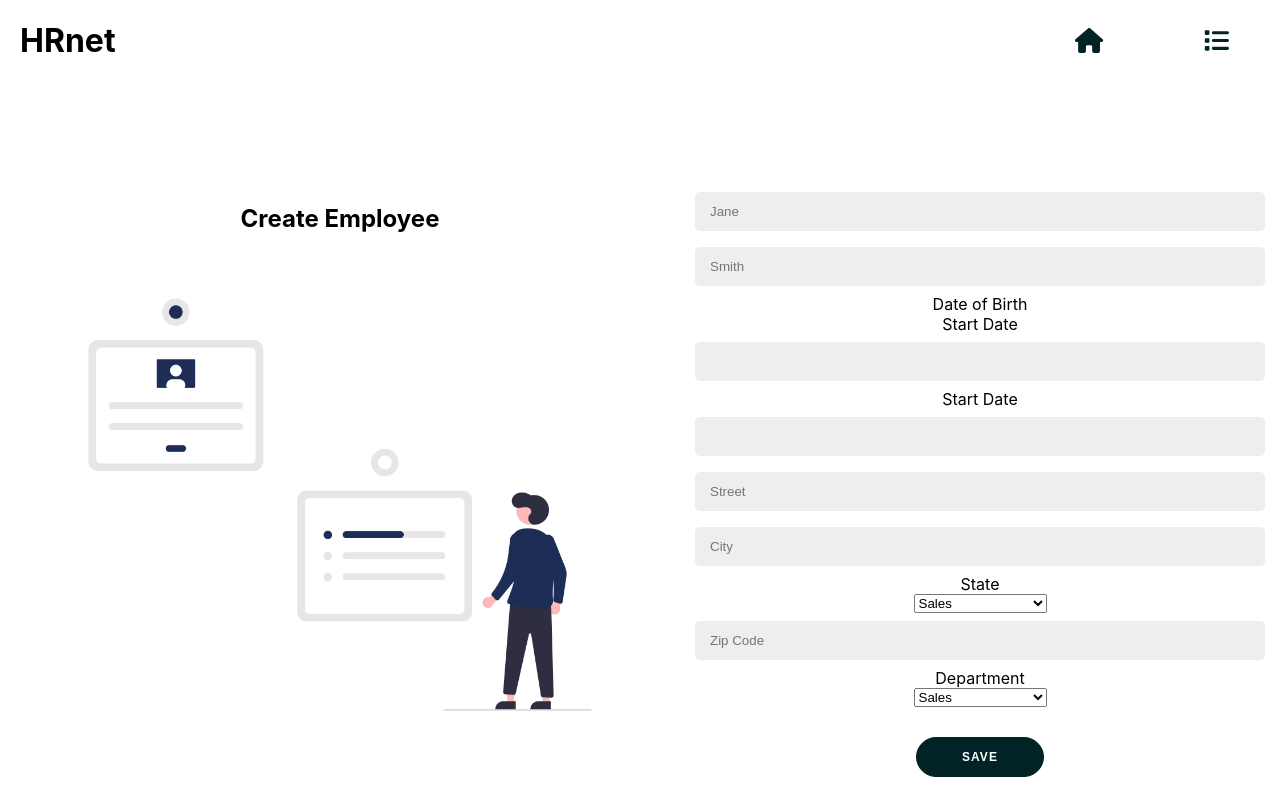
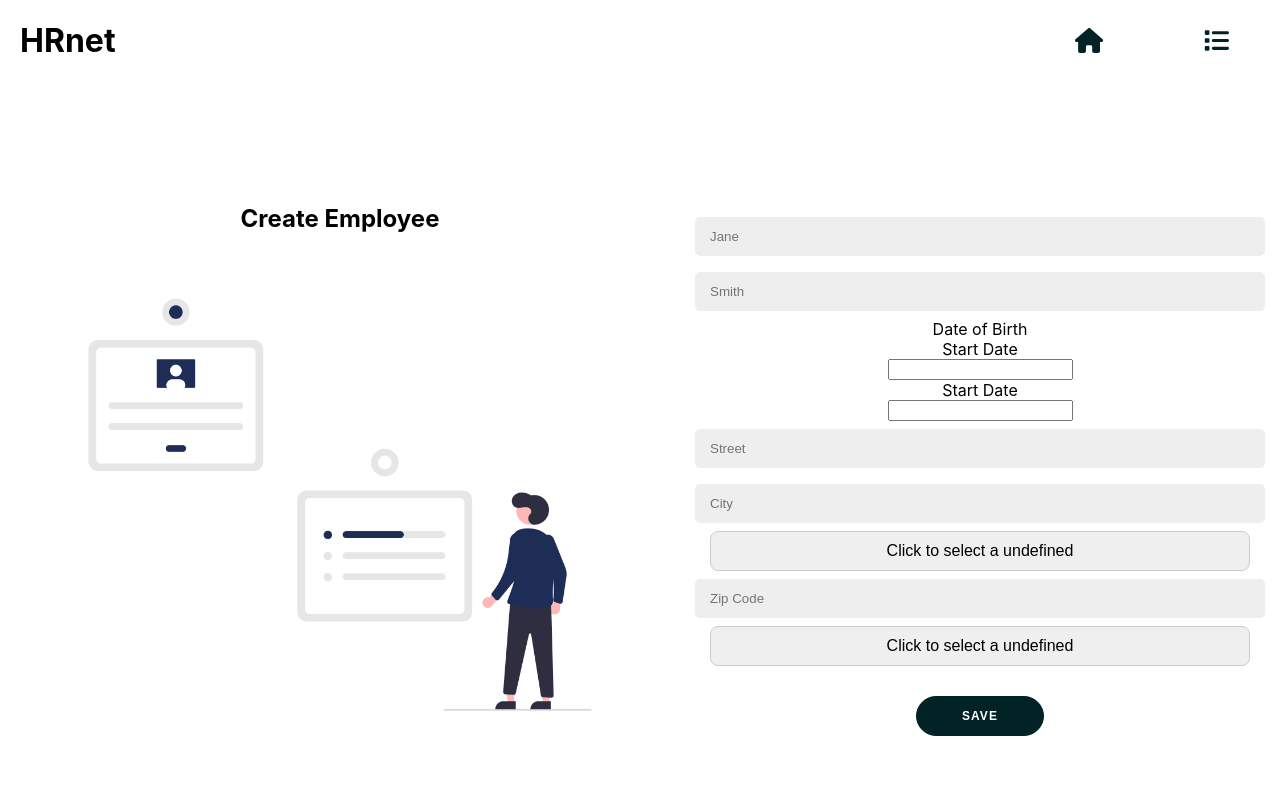
Before and after one commit to Flower-dev/Flore_Malonda_P14_06042022, a React (Create React App) app: page / in a window 1280 px wide. Built offline with nearby package versions, Linux system fonts and the light colour scheme.

Commit message:
component select

```diff
--- a/src/_mocks_/data.js
+++ b/src/_mocks_/data.js
@@ -1,13 +1,240 @@
-const columns = [
-    { title: 'First Name', data: 'firstName' },
-    { title: 'Last Name', data: 'lastName' },
-    { title: 'Start Date', data: 'startDate' },
-    { title: 'Department', data: 'department' },
-    { title: 'Date of Birth', data: 'dateOfBirth' },
-    { title: 'Street', data: 'street' },
-    { title: 'City', data: 'city' },
-    { title: 'State', data: 'state' },
-    { title: 'Zip Code', data: 'zipCode' },
-]
+const state = [
+    {
+        name: "Alabama",
+        abbreviation: "AL",
+    },
+    {
+        name: "Alaska",
+        abbreviation: "AK",
+    },
+    {
+        name: "American Samoa",
+        abbreviation: "AS",
+    },
+    {
+        name: "Arizona",
+        abbreviation: "AZ",
+    },
+    {
+        name: "Arkansas",
+        abbreviation: "AR",
+    },
+    {
+        name: "California",
+        abbreviation: "CA",
+    },
+    {
+        name: "Colorado",
+        abbreviation: "CO",
+    },
+    {
+        name: "Connecticut",
+        abbreviation: "CT",
+    },
+    {
+        name: "Delaware",
+        abbreviation: "DE",
+    },
+    {
+        name: "District Of Columbia",
+        abbreviation: "DC",
+    },
+    {
+        name: "Federated States Of Micronesia",
+        abbreviation: "FM",
+    },
+    {
+        name: "Florida",
+        abbreviation: "FL",
+    },
+    {
+        name: "Georgia",
+        abbreviation: "GA",
+    },
+    {
+        name: "Guam",
+        abbreviation: "GU",
+    },
+    {
+        name: "Hawaii",
+        abbreviation: "HI",
+    },
+    {
+        name: "Idaho",
+        abbreviation: "ID",
+    },
+    {
+        name: "Illinois",
+        abbreviation: "IL",
+    },
+    {
+        name: "Indiana",
+        abbreviation: "IN",
+    },
+    {
+        name: "Iowa",
+        abbreviation: "IA",
+    },
+    {
+        name: "Kansas",
+        abbreviation: "KS",
+    },
+    {
+        name: "Kentucky",
+        abbreviation: "KY",
+    },
+    {
+        name: "Louisiana",
+        abbreviation: "LA",
+    },
+    {
+        name: "Maine",
+        abbreviation: "ME",
+    },
+    {
+        name: "Marshall Islands",
+        abbreviation: "MH",
+    },
+    {
+        name: "Maryland",
+        abbreviation: "MD",
+    },
+    {
+        name: "Massachusetts",
+        abbreviation: "MA",
+    },
+    {
+        name: "Michigan",
+        abbreviation: "MI",
+    },
+    {
+        name: "Minnesota",
+        abbreviation: "MN",
+    },
+    {
+        name: "Mississippi",
+        abbreviation: "MS",
+    },
+    {
+        name: "Missouri",
+        abbreviation: "MO",
+    },
+    {
+        name: "Montana",
+        abbreviation: "MT",
+    },
+    {
+        name: "Nebraska",
+        abbreviation: "NE",
+    },
+    {
+        name: "Nevada",
+        abbreviation: "NV",
+    },
+    {
+        name: "New Hampshire",
+        abbreviation: "NH",
+    },
+    {
+        name: "New Jersey",
+        abbreviation: "NJ",
+    },
+    {
+        name: "New Mexico",
+        abbreviation: "NM",
+    },
+    {
+        name: "New York",
+        abbreviation: "NY",
+    },
+    {
+        name: "North Carolina",
+        abbreviation: "NC",
+    },
+    {
+        name: "North Dakota",
+        abbreviation: "ND",
+    },
+    {
+        name: "Northern Mariana Islands",
+        abbreviation: "MP",
+    },
+    {
+        name: "Ohio",
+        abbreviation: "OH",
+    },
+    {
+        name: "Oklahoma",
+        abbreviation: "OK",
+    },
+    {
+        name: "Oregon",
+        abbreviation: "OR",
+    },
+    {
+        name: "Palau",
+        abbreviation: "PW",
+    },
+    {
+        name: "Pennsylvania",
+        abbreviation: "PA",
+    },
+    {
+        name: "Puerto Rico",
+        abbreviation: "PR",
+    },
+    {
+        name: "Rhode Island",
+        abbreviation: "RI",
+    },
+    {
+        name: "South Carolina",
+        abbreviation: "SC",
+    },
+    {
+        name: "South Dakota",
+        abbreviation: "SD",
+    },
+    {
+        name: "Tennessee",
+        abbreviation: "TN",
+    },
+    {
+        name: "Texas",
+        abbreviation: "TX",
+    },
+    {
+        name: "Utah",
+        abbreviation: "UT",
+    },
+    {
+        name: "Vermont",
+        abbreviation: "VT",
+    },
+    {
+        name: "Virgin Islands",
+        abbreviation: "VI",
+    },
+    {
+        name: "Virginia",
+        abbreviation: "VA",
+    },
+    {
+        name: "Washington",
+        abbreviation: "WA",
+    },
+    {
+        name: "West Virginia",
+        abbreviation: "WV",
+    },
+    {
+        name: "Wisconsin",
+        abbreviation: "WI",
+    },
+    {
+        name: "Wyoming",
+        abbreviation: "WY",
+    }
+];
 
-export default columns;
+export default state;
--- a/src/components/CreateEmployee.js
+++ b/src/components/CreateEmployee.js
@@ -2,6 +2,8 @@
 import { Fragment } from 'react';
 // hooks
 import useModal from '../hooks/useModal';
+// mocks
+import state from '../_mocks_/data';
 // components
 import DatePicker from './DatePicker';
 import Select from './Select';
@@ -20,27 +22,34 @@ export default function CreateEmployee() {
         console.log('new employee')
     }
 
+    const department = [
+        'Sales',
+        'Marketing',
+        'Engineering',
+        'Human Ressources',
+        'Legal',
+    ];
+
+
     return (
         <Fragment>
-            <form action="#" id="create-employee">
-                <input type="text" className='inputForm' placeholder="Jane" />
-                <input type="text" className='inputForm' placeholder="Smith" />
+            <form>
+                <input type='text' className='inputForm' placeholder='Jane' />
+                <input type='text' className='inputForm' placeholder='Smith' />
 
                 <label>Date of Birth</label>
                 <DatePicker/>
 
                 <DatePicker/>
 
-                <input type="text" className='inputForm' placeholder="Street" />
-                <input type="text" className='inputForm' placeholder="City" />
+                <input type='text' className='inputForm' placeholder='Street' />
+                <input type='text' className='inputForm' placeholder='City' />
 
-                <label>State</label>
-                <Select/>
+                <Select options={state}/>
 
-                <input type="number" className='inputForm' placeholder="Zip Code" />
+                <input type='number' className='inputForm' placeholder='Zip Code' />
 
-                <label for="department">Department</label>
-                <Select/>
+                <Select options={department}/>
                 <button className='button-save' onClick={handleSubmit}>Save</button>
             </form>
 
--- a/src/components/Select.js
+++ b/src/components/Select.js
@@ -1,78 +1,67 @@
-export default function Select({id, title, options}) {
+// react
+import { useState } from 'react';
+// custom
+import '../custom/components/select.scss';
 
-    // const createOptions = () => {
-    //     return filteredOptions.map((o) => {
-    //         const option = document.createElement('span');
-    //         option.style.cursor = 'pointer'
-    //         option.classList.add('select-option');
-    //         option.textContent = o;
-    //         option.addEventListener('click', () => {
-    //             this.filterRecipes(o)
-    //         })
-    //         return option;
-    //     });
-    // }
+export default function Select({ options, id, initialInputValue, onChange }) {
 
-    // const filterOptions = (value) => {
-    //     if (value === '' || value.length < 3) {
-    //         this.filteredOptions = this.options
-    //         return
-    //     }
-    //     this.filteredOptions = this.options.filter((o) => o.toLowerCase().trim().includes(value))
-    // }
+    const [inputValue, setInputValue] = useState(
+        initialInputValue ? initialInputValue : ''
+    );
 
-    // const createTitle = () => {
-    //     const parser = new DOMParser()
-    //     let dom = `<div class="select-title-content">
-    //             <span>${this.title}</span>
-    //             <span class="caret chevron-bottom">&#8250;</span>
-    //         </div>`
-    //     if (!this.opened) {
-    //         return parser.parseFromString(dom, 'text/html').querySelector('.select-title-content')
-    //     }
+    const handleClick = (
+        clickEvent,
+        optionValue,
+        updateInputWith,
+        setPageSize
+    ) => {
+        clickEvent.stopPropagation();
 
-    //     dom = `<div class="select-title-content">
-    //         <input placeholder="${this.title}" autofocus/>
-    //         <span class="caret chevron-top">&#8250;</span>
-    //     </div>`
-    //     dom = parser.parseFromString(dom, 'text/html').querySelector('.select-title-content')
+        const DropdownMenu = document.querySelector(`.DropdownMenu--${id}`);
 
-    //     dom.querySelector('input').addEventListener('input', (e) => {
-    //         this.filterOptions(e.target.value.toLowerCase().trim());
-    //         this.renderOptions();
-    //     })
-    //     return dom
-    // }
+        if (DropdownMenu.hasAttribute('open')) {
+          DropdownMenu.removeAttribute('open');
+        } else {
+          DropdownMenu.setAttribute('open', '');
+        }
 
-    // const renderOptions = () => {
-    //     const selectOptions = this.select.querySelector('.select-options')
-    //     if (!this.opened) {
-    //         selectOptions.style.display = 'none'
-    //         return;
-    //     }
-    //     selectOptions.style.display = 'flex'
-    //     const options = this.createOptions()
-    //     selectOptions.innerHTML = ''
-    //     options.forEach(o => selectOptions.appendChild(o))
-    // }
+        if (optionValue) {
+          updateInputWith(optionValue);
+        }
+        if (setPageSize) {
+          setPageSize(optionValue);
+        }
+    };
 
-    // const renderTitle = ($selectTitle) => {
-    //     const $newSelectTitleChild = this.createTitle()
-    //     $selectTitle.innerHTML = ''
-    //     $selectTitle.appendChild($newSelectTitleChild)
-    //     if (this.opened) {
-    //         this.select.style.width = '400px';
-    //     } else {
-    //         this.select.style.width = '170px';
-    //     }
-    // }
     return (
-        <select name="select" id="select">
-            <option>Sales</option>
-            <option>Marketing</option>
-            <option>Engineering</option>
-            <option>Human Resources</option>
-            <option>Legal</option>
-        </select>
-    )
+        <>
+          <div className={`DropdownMenu DropdownMenu--${id}`}>
+            <button
+              type='button'
+              className='DropdownMenu__button'
+              onClick={handleClick}
+            >
+              {inputValue !== '' ? inputValue : `Click to select a ${id}`}
+            </button>
+            <ul className='DropdownMenu__options'>
+                {options.map((option) => {
+                    const optionValue =
+                    typeof option === 'object' ? option.name : option;
+                    return (
+                    <li
+                        className='DropdownMenu__option'
+                        key={optionValue}
+                        onClick={(e) =>
+                        handleClick(e, optionValue, setInputValue, onChange)
+                        }
+                    >
+                        {optionValue}
+                    </li>
+                    );
+                })}
+            </ul>
+          </div>
+          <input type='hidden' id={id} value={inputValue} data-testid={id}  className='inputForm'/>
+        </>
+    );
 }
--- a/src/custom/components/createEmployee.scss
+++ b/src/custom/components/createEmployee.scss
@@ -8,7 +8,7 @@ form {
     height: 100%;
     text-align: center;
 
-    input {
+    .inputForm {
         background-color: #eee;
         border: none;
         border-radius: 5px;
--- /dev/null
+++ b/src/custom/components/select.scss
@@ -0,0 +1,63 @@
+.DropdownMenu {
+    position: relative;
+    width: 100%;
+    height: 40px;
+    max-height: 300px;
+    display: flex;
+    flex-direction: column;
+    transition: all 0.4s ease-out;
+}
+
+.DropdownMenu[open=""] {
+    height: auto;
+}
+
+.DropdownMenu[open=""] .DropdownMenu__options {
+    height: 100%;
+}
+
+.DropdownMenu[open=""] .DropdownMenu__button {
+    border-radius: 8px 8px 0px 0px;
+}
+
+.DropdownMenu__button {
+    position: relative;
+    transition: all 0.4s;
+
+    border: 1px solid #cccccc;
+    border-radius: 8px;
+    padding: 10px;
+    font-size: 16px;
+    width: 100%;
+    cursor: pointer;
+}
+
+.DropdownMenu:hover .dropdownMenu__button {
+    transform: translateY(-2px);
+    box-shadow: 2px 2px 5px -1px rgba(0, 0, 0, 0.35);
+}
+
+.DropdownMenu:hover:active .dropdownMenu__button {
+    transform: translateY(10px);
+    box-shadow: 0px -1px 2px 0px rgba(0, 0, 0, 0.35);
+}
+
+.DropdownMenu__options {
+    padding-left: 0;
+    padding-top: 0;
+    margin-top: 0;
+    list-style: none;
+    overflow: auto;
+    transition: all 0.4s ease-out;
+    height: 0%;
+}
+
+.DropdownMenu__option {
+    cursor: pointer;
+    padding: 10px;
+}
+
+.DropdownMenu__option:hover {
+    background-color: red;
+    color: white;
+}
```
